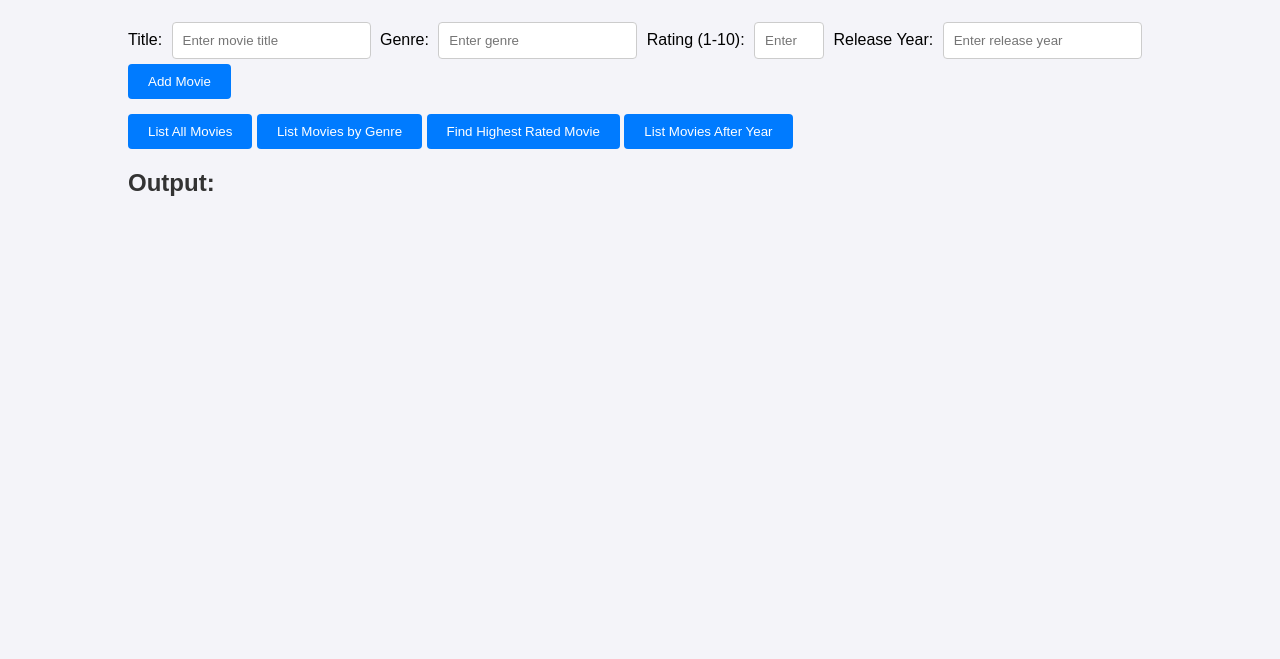
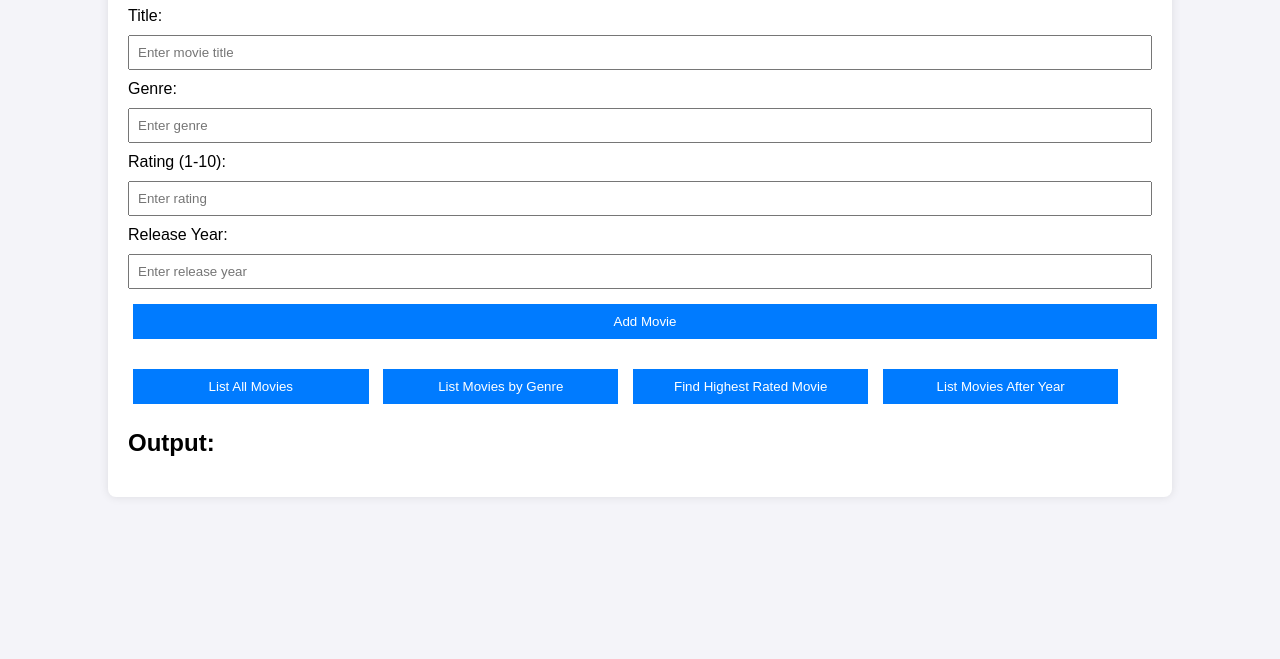
Before and after one commit to keval20112005/Movie-Collection-Manager, a plain HTML site: page index.html in a window 1280 px wide. Shown: the part 141-800 px from the top of the page. Drawn offline with Linux system fonts and the light colour scheme.

Commit message:
Update movie.css

```diff
--- a/movie.css
+++ b/movie.css
@@ -1,49 +1,67 @@
 body {
     font-family: Arial, sans-serif;
+    background-color: #f4f4f9;
     margin: 0;
     padding: 0;
-    background-color: #f4f4f9;
 }
 
 .container {
     width: 80%;
     margin: auto;
-    padding-top: 30px;
+    padding: 20px;
+    background-color: #fff;
+    border-radius: 8px;
+    box-shadow: 0 0 10px rgba(0, 0, 0, 0.1);
 }
 
-h1, h2 {
-    color: #333;
+h1 {
+    text-align: center;
 }
 
-.input-section, .output-section {
-    margin-bottom: 30px;
+.movie-form {
+    margin-bottom: 20px;
 }
 
-input {
-    padding: 10px;
-    margin: 5px;
-    border: 1px solid #ccc;
-    border-radius: 4px;
+.movie-form input {
+    display: block;
+    margin: 10px 0;
+    padding: 8px;
+    width: 100%;
+    box-sizing: border-box;
 }
 
 button {
-    padding: 10px 20px;
     background-color: #007BFF;
     color: white;
+    padding: 10px;
     border: none;
-    border-radius: 4px;
     cursor: pointer;
+    margin: 5px;
+    width: 100%;
 }
 
 button:hover {
     background-color: #0056b3;
 }
 
-div {
-    margin-top: 15px;
+.movie-actions button {
+    width: 23%;
+    display: inline-block;
 }
 
-div p {
-    font-size: 14px;
-    color: #555;
+#output {
+    margin-top: 20px;
 }
+
+ul {
+    list-style-type: none;
+    padding: 0;
+}
+
+ul li {
+    background-color: #f9f9f9;
+    margin: 5px 0;
+    padding: 10px;
+    border-radius: 5px;
+    box-shadow: 0 0 5px rgba(0, 0, 0, 0.1);
+}
```
